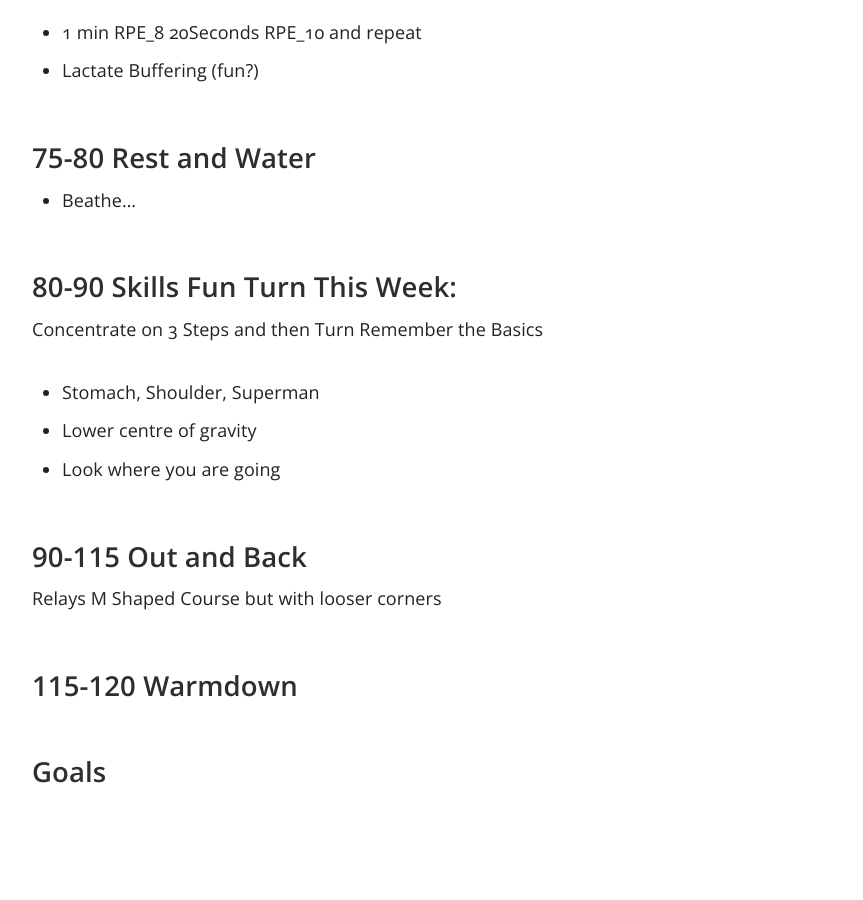
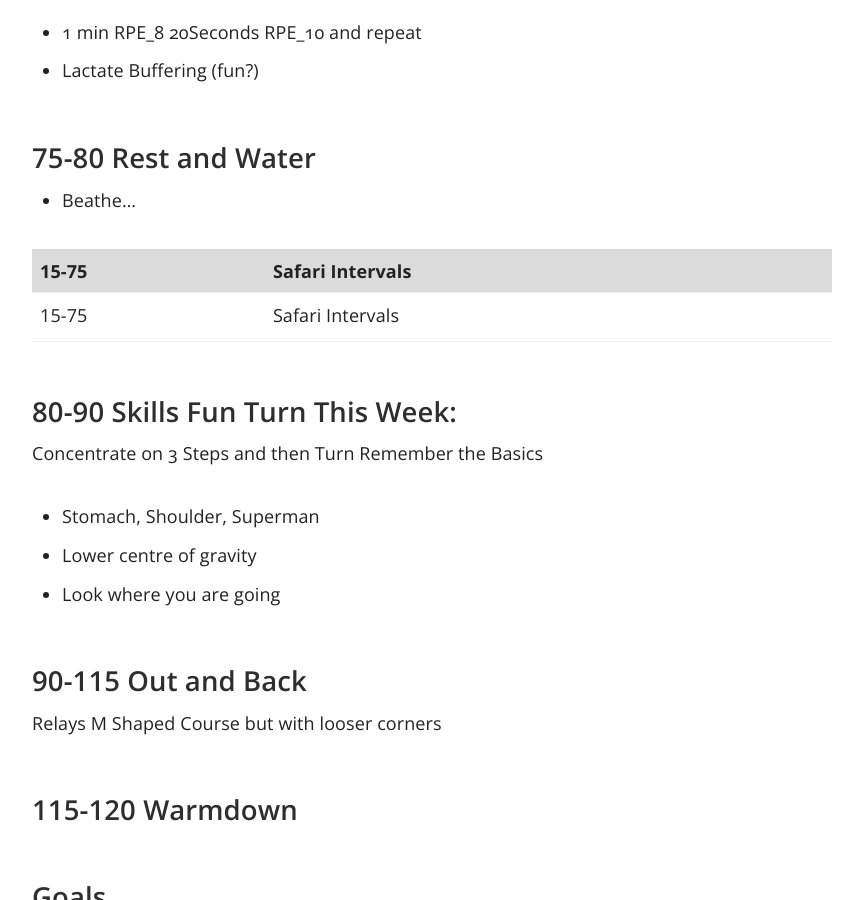
Before and after one commit to scotentSD/template_toolkit, a Jekyll site: the page built from _docs/Content/3-POD.md, in a window 1280 px wide and 900 px high, scrolled down 920 px. Shown: the whole window, without its empty margins (358-1221 px from the left). Built offline with Jekyll 4.4.1, drawn with Linux system fonts in a browser that asks for light colours; before the commit the page ends 1740 px from its top, so only the background shows below that.

Commit message:
Update 3-POD.md

```diff
--- a/_docs/Content/3-POD.md
+++ b/_docs/Content/3-POD.md
@@ -33,6 +33,10 @@ published: true
 ## 75-80 	Rest and Water
 - Beathe...
 
+| 15-75 | Safari Intervals |
+| ----------- | ----------- |
+| 15-75 | Safari Intervals |
+
 ## 80-90 	Skills 	Fun Turn This Week:
 Concentrate on 3 Steps and then Turn
 Remember the Basics
```
